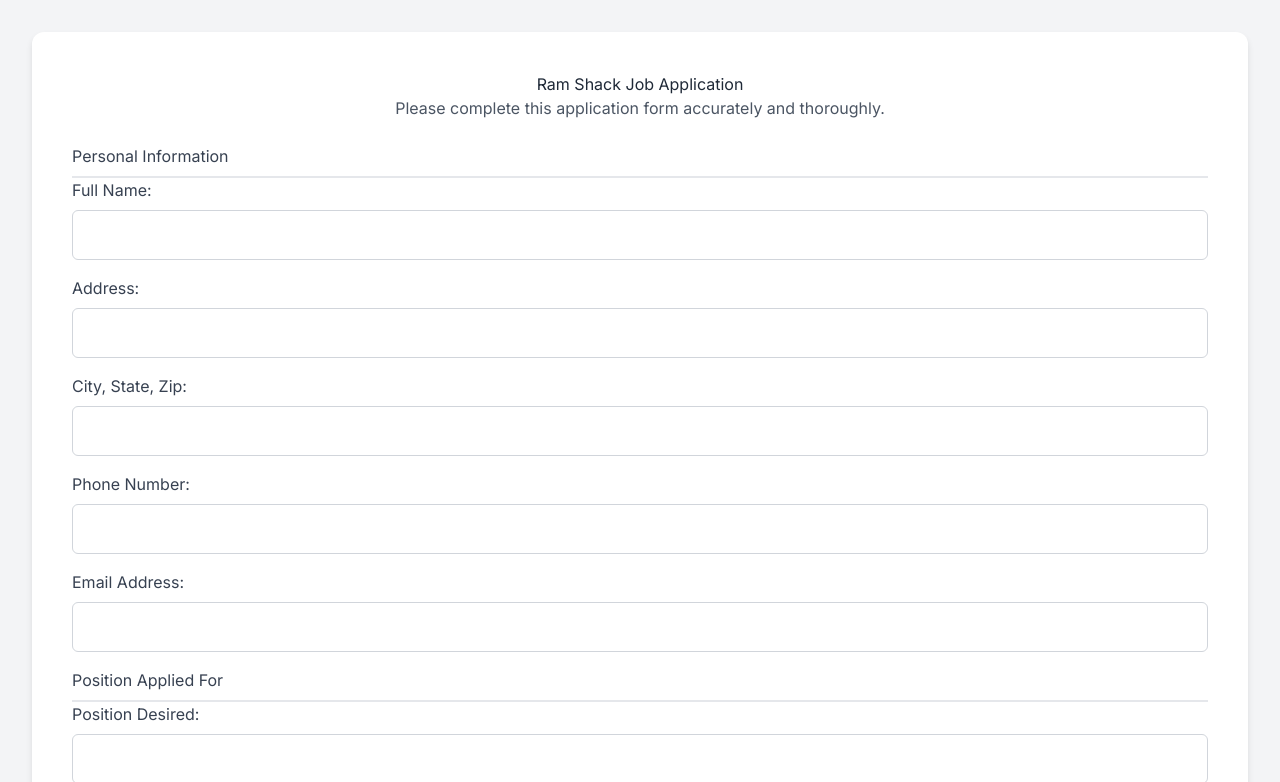
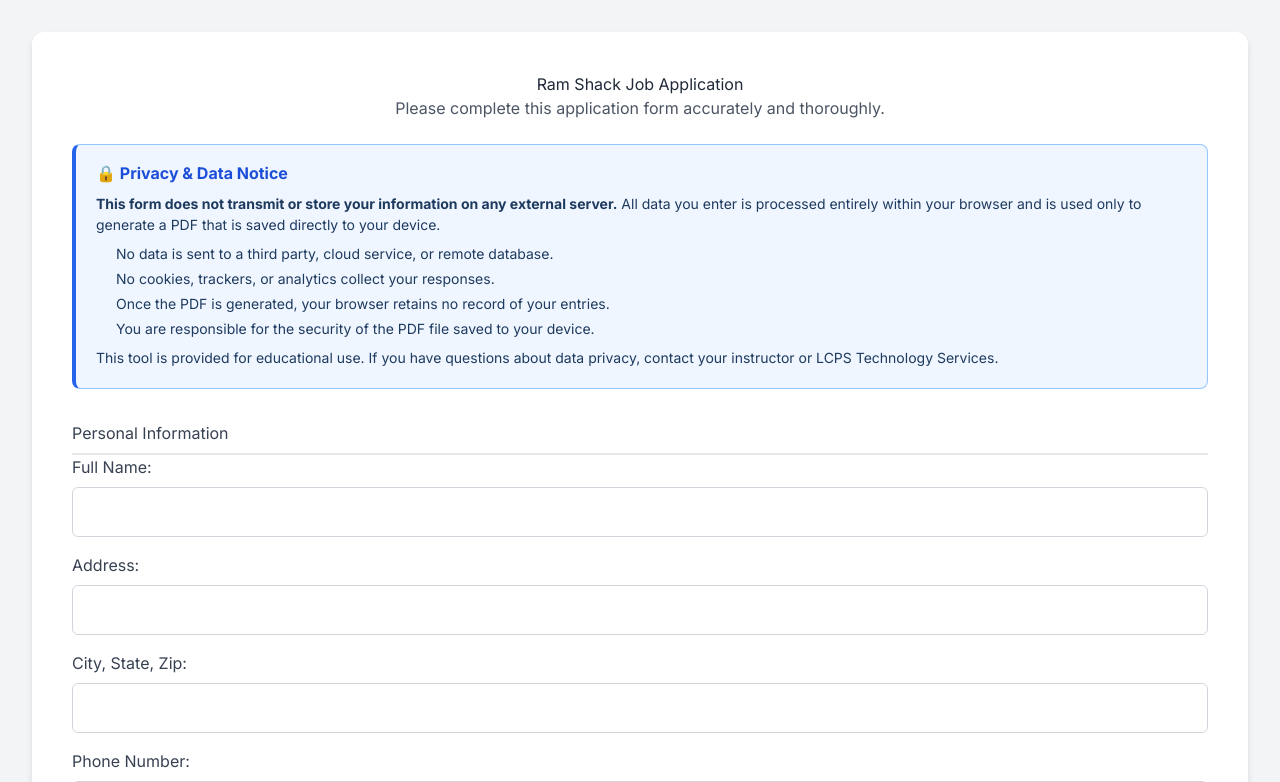
Before and after one commit to wesanderson-lcps/jobapp, a website: page index.html in a window 1280 px wide. Shown: the top 782 px of the page. Drawn offline with nearby package versions, Linux system fonts and the light colour scheme.

Commit message:
Add privacy notice and PII consent checkbox for FERPA/COPPA compliance
- Add prominent privacy & data notice banner above form fields explaining
  that all data is processed locally in-browser only via jsPDF, with no
  external server transmission, third-party data sharing, or tracking
- Add required privacyConsent checkbox in Disclaimer & Signature section
  requiring users to acknowledge client-side-only data handling before
  the PDF can be generated
- Addresses LCPS policy concerns around unverified data storage and
  collection of student PII under FERPA and COPPA guidelines

```diff
--- a/index.html
+++ b/index.html
@@ -157,6 +157,36 @@
             color: #ef4444; /* red-500 */
             font-weight: 500;
         }
+        .privacy-notice {
+            background-color: #eff6ff;
+            border: 1px solid #93c5fd;
+            border-left: 4px solid #2563eb;
+            border-radius: 0.5rem;
+            padding: 1rem 1.25rem;
+            margin-bottom: 2rem;
+        }
+        .privacy-notice h3 {
+            font-size: 1rem;
+            font-weight: 700;
+            color: #1d4ed8;
+            margin-top: 0;
+            margin-bottom: 0.5rem;
+        }
+        .privacy-notice p {
+            font-size: 0.875rem;
+            color: #1e3a5f;
+            margin: 0.25rem 0;
+            line-height: 1.5;
+        }
+        .privacy-notice ul {
+            font-size: 0.875rem;
+            color: #1e3a5f;
+            margin: 0.5rem 0 0 1.25rem;
+            padding: 0;
+        }
+        .privacy-notice ul li {
+            margin-bottom: 0.25rem;
+        }
         .download-section {
             margin-top: 1.5rem;
             padding: 1rem;
@@ -213,6 +243,19 @@
         </div>
 
         <form id="jobApplicationForm">
+
+            <div class="privacy-notice" role="note" aria-label="Privacy and Data Notice">
+                <h3>&#128274; Privacy &amp; Data Notice</h3>
+                <p><strong>This form does not transmit or store your information on any external server.</strong> All data you enter is processed entirely within your browser and is used only to generate a PDF that is saved directly to your device.</p>
+                <ul>
+                    <li>No data is sent to a third party, cloud service, or remote database.</li>
+                    <li>No cookies, trackers, or analytics collect your responses.</li>
+                    <li>Once the PDF is generated, your browser retains no record of your entries.</li>
+                    <li>You are responsible for the security of the PDF file saved to your device.</li>
+                </ul>
+                <p style="margin-top:0.5rem;">This tool is provided for educational use. If you have questions about data privacy, contact your instructor or LCPS Technology Services.</p>
+            </div>
+
             <div id="personal-info-section">
                 <h2>Personal Information</h2>
                 <div class="form-group">
@@ -582,6 +625,15 @@
                         <input type="checkbox" id="disclaimer3" name="disclaimer3" required class="mt-1">
                         <label for="disclaimer3" class="disclaimer-text ml-2">
                             I understand that this application does not constitute an an offer of employment. If hired, I agree to abide by all policies, rules, and regulations of The Ram Shack. I understand that my employment will be "at-will," meaning that either I or The Ram Shack may terminate the employment relationship at any time, with or without cause or notice, for any reason not prohibited by law.
+                        </label>
+                    </div>
+                </div>
+
+                <div class="form-group">
+                    <div class="checkbox-group align-start">
+                        <input type="checkbox" id="privacyConsent" name="privacyConsent" required class="mt-1">
+                        <label for="privacyConsent" class="disclaimer-text ml-2">
+                            I understand that this form processes all data locally in my browser only. No personal information I enter is transmitted to, or stored on, any external server or third-party service. I consent to completing this form with that understanding, and I acknowledge that I am responsible for the security of the PDF saved to my device.
                         </label>
                     </div>
                 </div>
```
